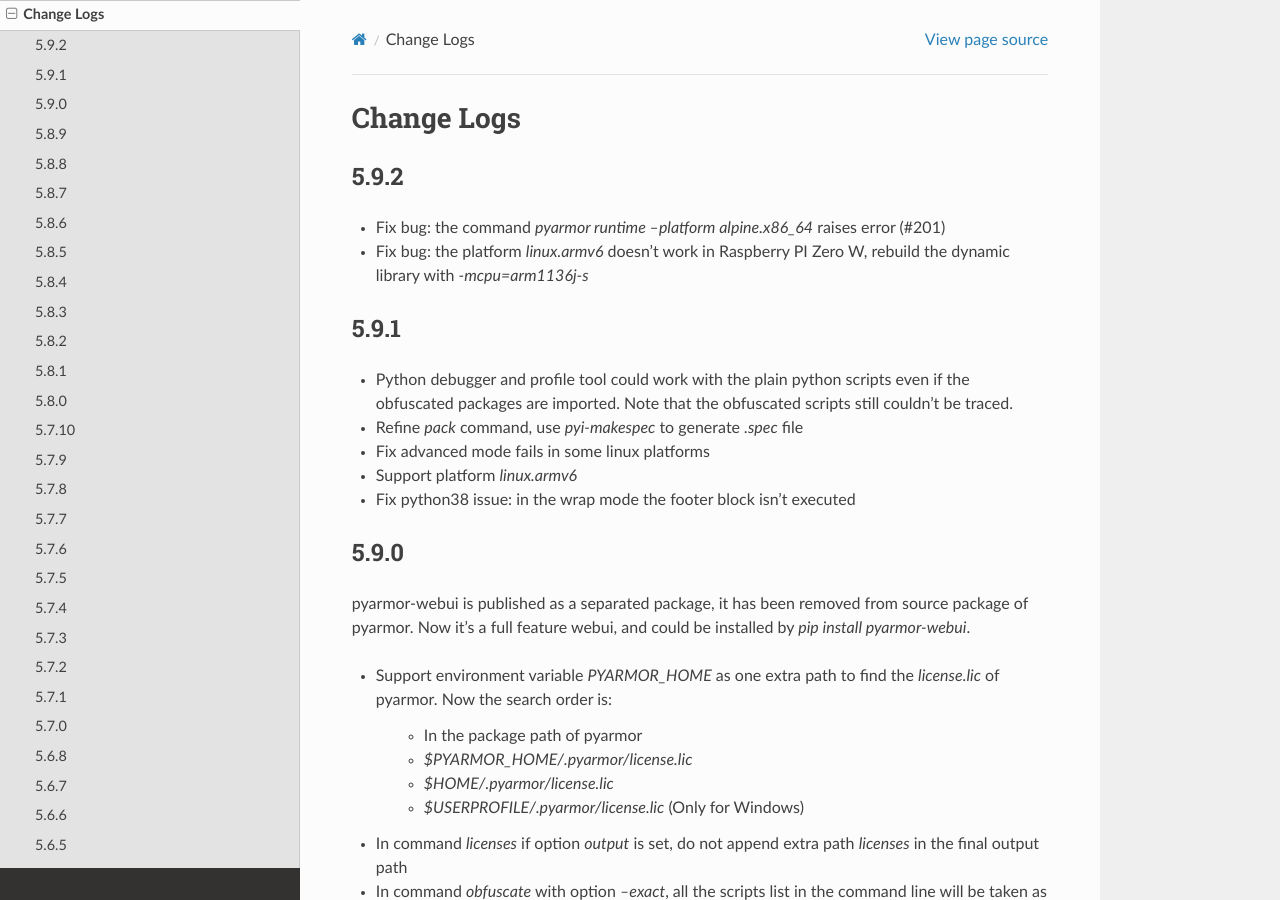
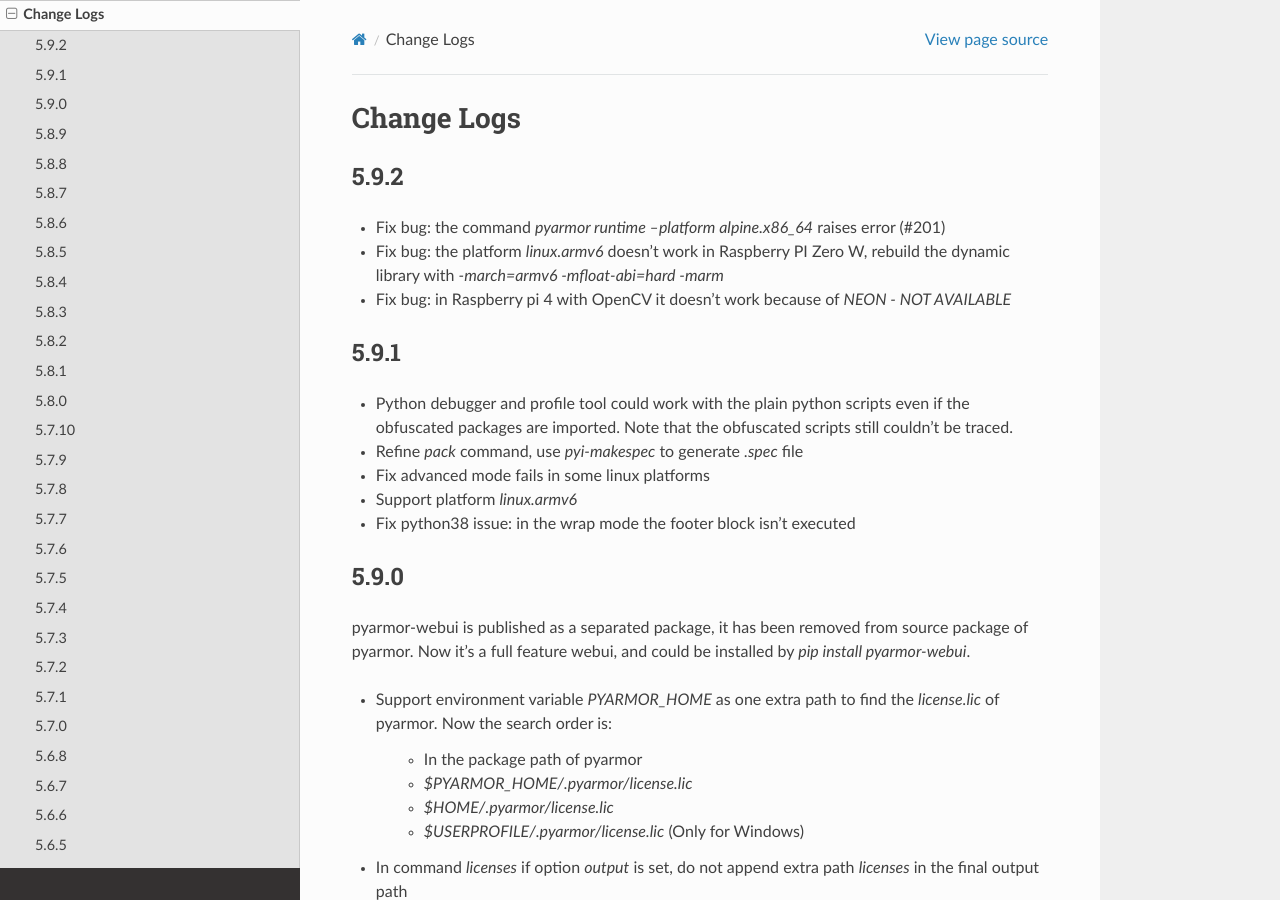
Before and after one commit to dashingsoft/pyarmor, a Sphinx documentation site: the page built from docs/change-logs.rst, in a window 1280 px wide and 900 px high. Built offline with Sphinx 7.4.7 and the Read the Docs theme 2.0.0, drawn with Linux system fonts in a browser that asks for light colours.

Commit message:
Add change log

```diff
--- a/docs/change-logs.rst
+++ b/docs/change-logs.rst
@@ -7,7 +7,8 @@
 -----
 * Fix bug: the command `pyarmor runtime --platform alpine.x86_64` raises error (#201)
 * Fix bug: the platform `linux.armv6` doesn't work in Raspberry PI Zero W,
-  rebuild the dynamic library with `-mcpu=arm1136j-s`
+  rebuild the dynamic library with `-march=armv6 -mfloat-abi=hard -marm`
+* Fix bug: in Raspberry pi 4 with OpenCV it doesn't work because of `NEON - NOT AVAILABLE`
 
 5.9.1
 -----
```
